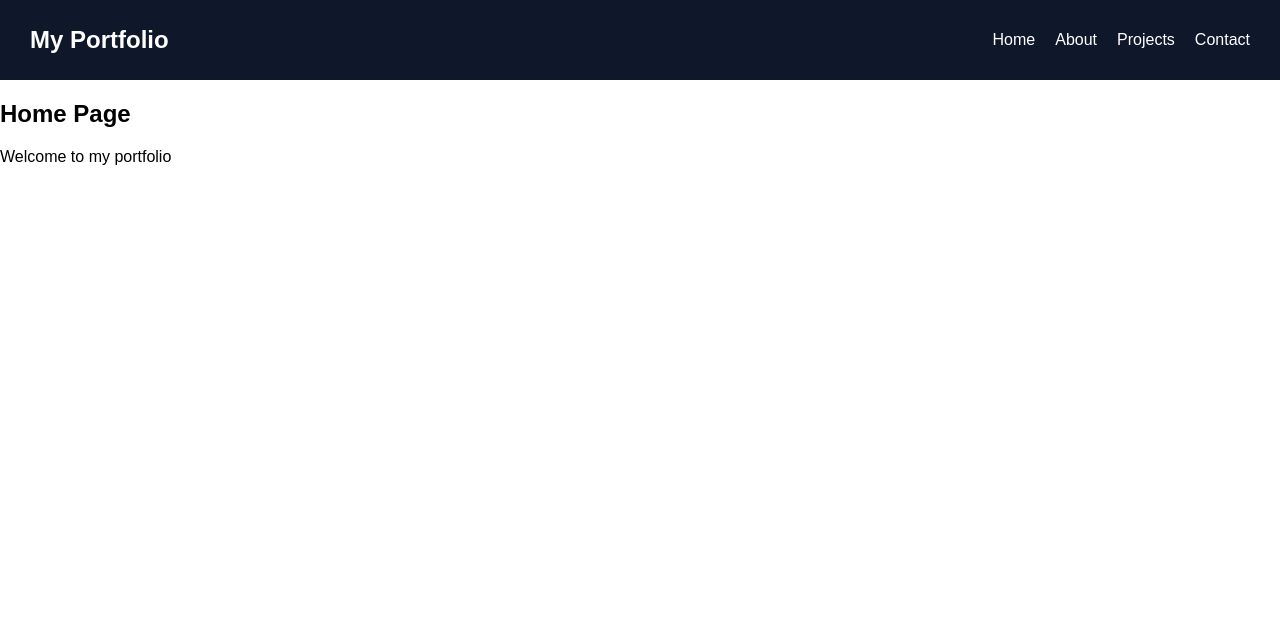
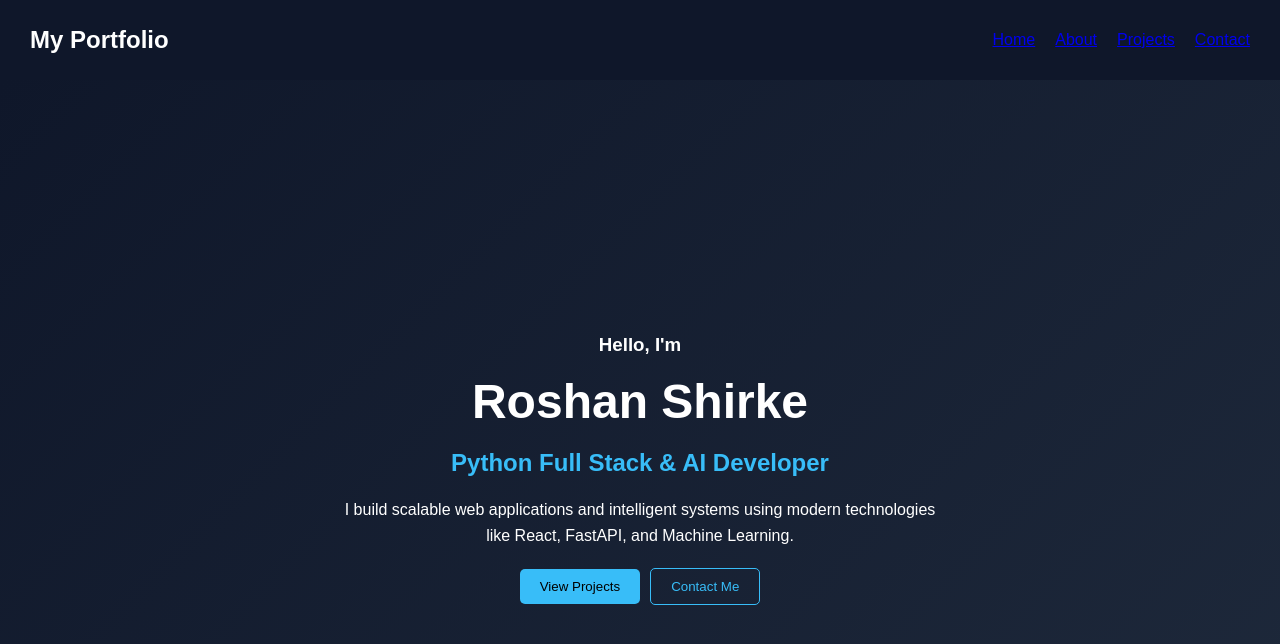
Before and after one commit to RoshanShirke/portfolio-project, a React app in the folder frontend/: page / in a window 1280 px wide. Shown: the top 644 px of the page. Built offline with nearby package versions, Linux system fonts and the light colour scheme; the HTML template or start-up script is replaced by a standard one.

Commit message:
Completed frontend sections and added FastAPI contact API

```diff
--- a/frontend/package.json
+++ b/frontend/package.json
@@ -11,7 +11,8 @@
   },
   "dependencies": {
     "react": "^19.2.4",
-    "react-dom": "^19.2.4"
+    "react-dom": "^19.2.4",
+    "react-router-dom": "^7.13.2"
   },
   "devDependencies": {
     "@eslint/js": "^9.39.4",
--- a/frontend/src/App.css
+++ b/frontend/src/App.css
@@ -34,3 +34,157 @@ body {
 .nav-links li:hover {
   color: #38bdf8; /* light blue hover */
 }
+/* Hero Section */
+.hero {
+  height: 90vh;
+  display: flex;
+  align-items: center;
+  justify-content: center;
+  background: linear-gradient(135deg, #0f172a, #1e293b);
+  color: white;
+  text-align: center;
+  padding: 20px;
+}
+
+.hero-content h1 {
+  font-size: 3rem;
+  margin: 10px 0;
+}
+
+.hero-content h2 {
+  font-size: 1.5rem;
+  color: #38bdf8;
+}
+
+.hero-content p {
+  max-width: 600px;
+  margin: 15px auto;
+  line-height: 1.6;
+}
+
+/* Buttons */
+.hero-buttons {
+  margin-top: 20px;
+}
+
+.btn-primary {
+  background-color: #38bdf8;
+  border: none;
+  padding: 10px 20px;
+  margin-right: 10px;
+  color: black;
+  cursor: pointer;
+  border-radius: 5px;
+}
+
+.btn-secondary {
+  background-color: transparent;
+  border: 1px solid #38bdf8;
+  padding: 10px 20px;
+  color: #38bdf8;
+  cursor: pointer;
+  border-radius: 5px;
+}
+/* About Section */
+.about {
+  padding: 60px 20px;
+  background-color: #f8fafc;
+  color: #0f172a;
+  text-align: center;
+}
+
+.about h1 {
+  margin-bottom: 20px;
+}
+
+.about p {
+  max-width: 700px;
+  margin: 10px auto;
+  line-height: 1.6;
+}
+
+/* Skills */
+.skills {
+  list-style: none;
+  display: flex;
+  flex-wrap: wrap;
+  justify-content: center;
+  gap: 10px;
+  padding: 0;
+}
+
+.skills li {
+  background-color: #0f172a;
+  color: white;
+  padding: 8px 15px;
+  border-radius: 20px;
+}
+.project-card {
+  background: linear-gradient(145deg, #1e293b, #0f172a);
+  margin: 30px auto;
+  padding: 25px;
+  max-width: 650px;
+  border-radius: 16px; /* smoother curve */
+  transition: all 0.3s ease;
+  color: #e2e8f0; /* softer white text */
+}
+
+/* Hover effect */
+.project-card:hover {
+  transform: translateY(-5px) scale(1.02);
+  box-shadow: 0 10px 30px rgba(56, 189, 248, 0.3);
+}
+.project-card h2 {
+  color: #38bdf8; /* highlight blue */
+  margin-bottom: 10px;
+}
+
+.project-card p {
+  line-height: 1.6;
+  margin: 8px 0;
+}
+.project-card {
+  border: 1px solid rgba(56, 189, 248, 0.2);
+}
+/* Contact Section */
+.contact {
+  padding: 60px 20px;
+  background-color: #f8fafc;
+  text-align: center;
+}
+
+.contact h1 {
+  margin-bottom: 20px;
+}
+
+/* Form */
+.contact-form {
+  max-width: 500px;
+  margin: auto;
+  display: flex;
+  flex-direction: column;
+  gap: 15px;
+}
+
+.contact-form input,
+.contact-form textarea {
+  padding: 12px;
+  border: 1px solid #ccc;
+  border-radius: 8px;
+  font-size: 1rem;
+}
+
+.contact-form button {
+  background-color: #0f172a;
+  color: white;
+  padding: 12px;
+  border: none;
+  border-radius: 8px;
+  cursor: pointer;
+  transition: 0.3s;
+}
+
+.contact-form button:hover {
+  background-color: #38bdf8;
+  color: black;
+}
--- a/frontend/src/App.jsx
+++ b/frontend/src/App.jsx
@@ -1,12 +1,22 @@
 import "./App.css";
 import Navbar from "./components/Navbar";
 import Home from "./pages/Home";
+import About from "./pages/About";
+import Projects from "./pages/Projects";
+import Contact from "./pages/Contact";
+import { Routes, Route } from "react-router-dom";
 
 function App() {
   return (
     <div>
       <Navbar />
-      <Home />
+
+      <Routes>
+        <Route path="/" element={<Home />} />
+        <Route path="/about" element={<About />} />
+        <Route path="/projects" element={<Projects />} />
+        <Route path="/contact" element={<Contact />} />
+      </Routes>
     </div>
   );
 }
--- a/frontend/src/components/Navbar.jsx
+++ b/frontend/src/components/Navbar.jsx
@@ -1,13 +1,15 @@
+import { Link } from "react-router-dom";
+
 function Navbar() {
   return (
     <nav className="navbar">
       <h2 className="logo">My Portfolio</h2>
 
       <ul className="nav-links">
-        <li>Home</li>
-        <li>About</li>
-        <li>Projects</li>
-        <li>Contact</li>
+        <li><Link to="/">Home</Link></li>
+        <li><Link to="/about">About</Link></li>
+        <li><Link to="/projects">Projects</Link></li>
+        <li><Link to="/contact">Contact</Link></li>
       </ul>
     </nav>
   );
--- a/frontend/src/main.jsx
+++ b/frontend/src/main.jsx
@@ -1,7 +1,10 @@
 import React from "react";
 import ReactDOM from "react-dom/client";
 import App from "./App";
+import { BrowserRouter } from "react-router-dom";
 
 ReactDOM.createRoot(document.getElementById("root")).render(
-  <App />
+  <BrowserRouter>
+    <App />
+  </BrowserRouter>
 );
--- /dev/null
+++ b/frontend/src/pages/About.jsx
@@ -0,0 +1,36 @@
+function About() {
+  return (
+    <section className="about">
+      <h1>About Me</h1>
+
+      <p>
+        I am a passionate Python Full Stack Developer and AI enthusiast with
+        experience in building scalable web applications and working on
+        machine learning projects.
+      </p>
+
+      <h2>Education</h2>
+      <p>
+        MCA (Pursuing) | BCA Graduate (CGPA: 7)
+      </p>
+
+      <h2>Skills</h2>
+      <ul className="skills">
+        <li>Python</li>
+        <li>JavaScript</li>
+        <li>React.js</li>
+        <li>FastAPI</li>
+        <li>MongoDB</li>
+        <li>Machine Learning</li>
+      </ul>
+
+      <h2>Experience</h2>
+      <p>
+        Google Student Ambassador & AI/ML Data Associate with experience in
+        data annotation, workshops, and real-world AI applications.
+      </p>
+    </section>
+  );
+}
+
+export default About;
--- /dev/null
+++ b/frontend/src/pages/Contact.jsx
@@ -0,0 +1,17 @@
+function Contact() {
+  return (
+    <section className="contact">
+      <h1>Contact Me</h1>
+
+      <form className="contact-form">
+        <input type="text" placeholder="Your Name" required />
+        <input type="email" placeholder="Your Email" required />
+        <textarea placeholder="Your Message" rows="5" required></textarea>
+
+        <button type="submit">Send Message</button>
+      </form>
+    </section>
+  );
+}
+
+export default Contact;
--- a/frontend/src/pages/Home.jsx
+++ b/frontend/src/pages/Home.jsx
@@ -1,9 +1,22 @@
 function Home() {
   return (
-    <div>
-      <h2>Home Page</h2>
-      <p>Welcome to my portfolio</p>
-    </div>
+    <section className="hero">
+      <div className="hero-content">
+        <h3>Hello, I'm</h3>
+        <h1>Roshan Shirke</h1>
+        <h2>Python Full Stack & AI Developer</h2>
+
+        <p>
+          I build scalable web applications and intelligent systems using
+          modern technologies like React, FastAPI, and Machine Learning.
+        </p>
+
+        <div className="hero-buttons">
+          <button className="btn-primary">View Projects</button>
+          <button className="btn-secondary">Contact Me</button>
+        </div>
+      </div>
+    </section>
   );
 }
 
--- /dev/null
+++ b/frontend/src/pages/Projects.jsx
@@ -0,0 +1,28 @@
+function Projects() {
+  return (
+    <section className="projects">
+      <h1>My Projects</h1>
+
+      <div className="project-card">
+        <h2>CLTV Prediction (Machine Learning Project)</h2>
+
+        <p>
+          Built a machine learning model to predict Customer Lifetime Value
+          using data preprocessing, feature engineering, and predictive modeling.
+        </p>
+
+        <p>
+          <strong>Impact:</strong> Helps businesses identify high-value customers
+          and improve decision-making strategies.
+        </p>
+
+        <p>
+          <strong>Tech:</strong> Python, Pandas, Scikit-learn, Machine Learning
+        </p>
+      </div>
+
+    </section>
+  );
+}
+
+export default Projects;
```
Also changed, not shown: 2 other files (tests, documents, lock files or other folders).
